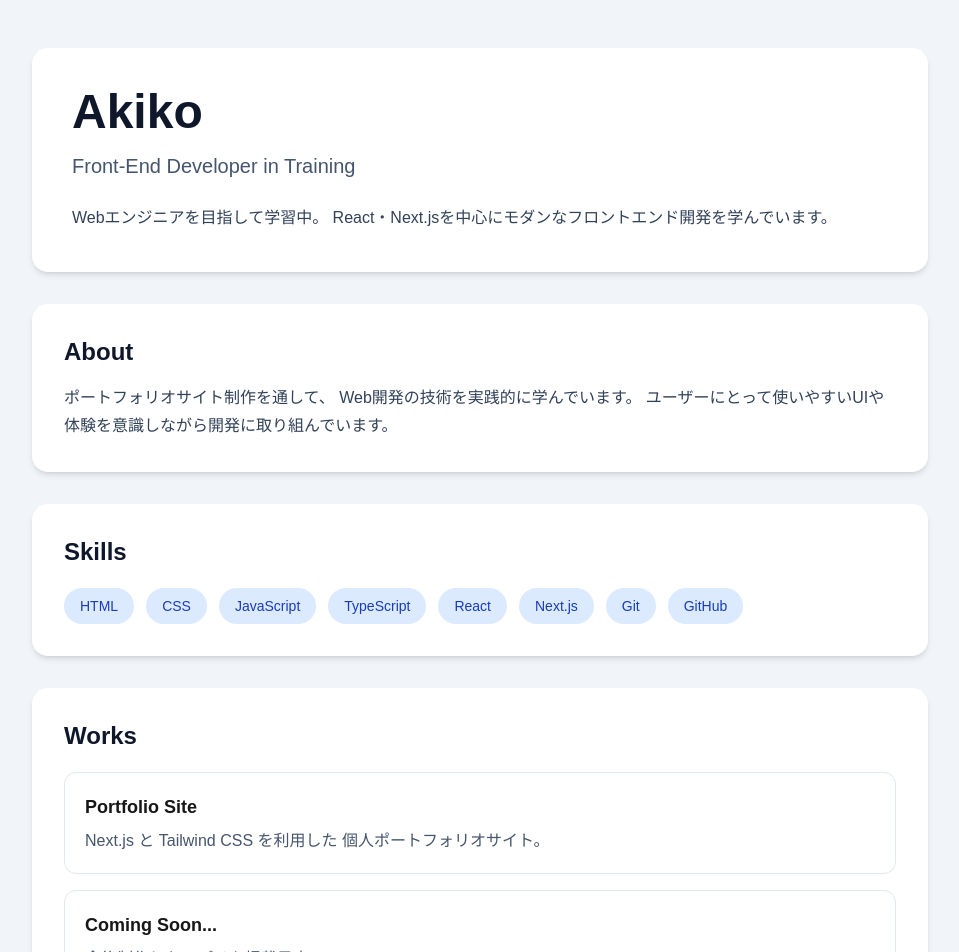
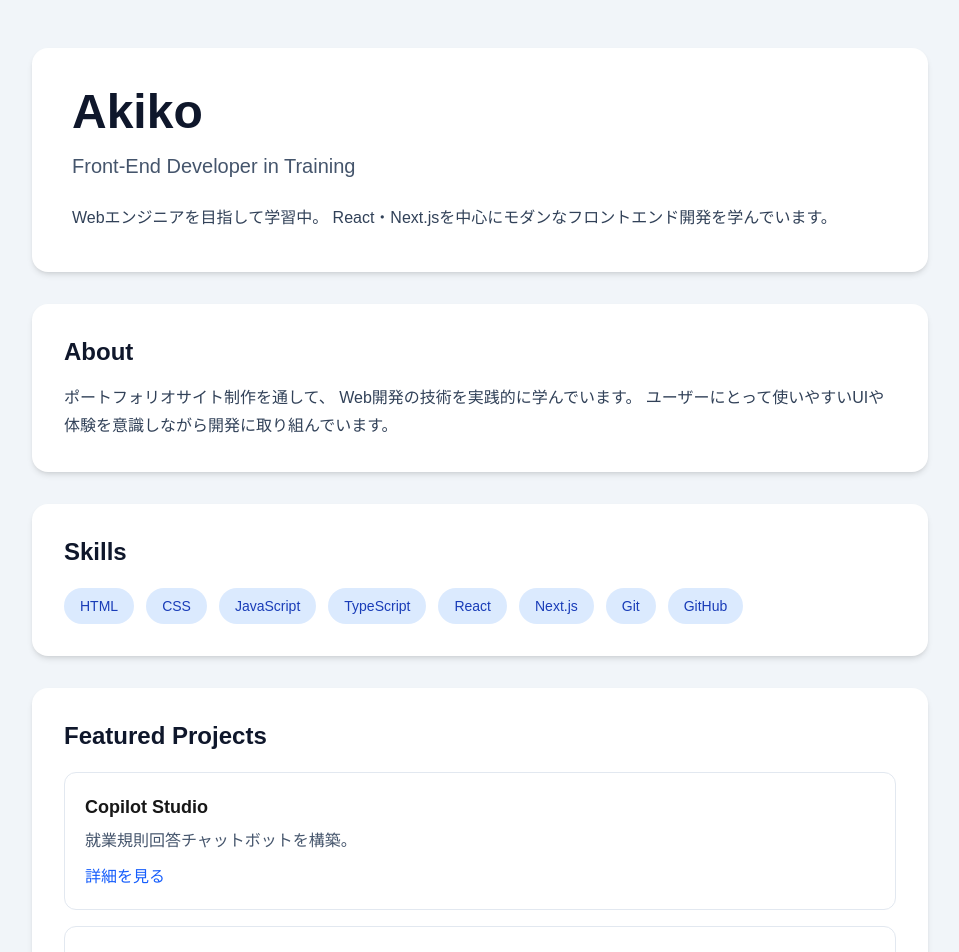
Before and after one commit to akiko-labs/akiko-portfolio, a Next.js app: page / in a window 1280 px wide. Shown: the top 952 px of the page, without its empty margins (160-1119 px from the left). Built offline with nearby package versions, Linux system fonts and the light colour scheme.

Commit message:
add copilot studio link

```diff
--- a/app/page.tsx
+++ b/app/page.tsx
@@ -62,20 +62,27 @@ export default function Home() {
         {/* Works */}
         <section className="mt-8 rounded-2xl bg-white p-8 shadow-md">
           <h2 className="text-2xl font-bold text-slate-900">
-            Works
+          Featured Projects
           </h2>
 
           <div className="mt-5 grid gap-4">
 
             <div className="rounded-xl border border-slate-200 p-5">
               <h3 className="text-lg font-semibold">
-                Portfolio Site
+             Copilot Studio
               </h3>
 
               <p className="mt-2 text-slate-600">
-                Next.js と Tailwind CSS を利用した
-                個人ポートフォリオサイト。
+                就業規則回答チャットボットを構築。
               </p>
+              <a
+  href="https://catkin-rice-b6c.notion.site/Copilot-Studio-33eeb09b545380a694a7c8d008e9774c"
+  target="_blank"
+  rel="noopener noreferrer"
+  className="mt-3 inline-block text-blue-600 hover:underline"
+>
+  詳細を見る
+</a>
             </div>
 
             <div className="rounded-xl border border-slate-200 p-5">
```
